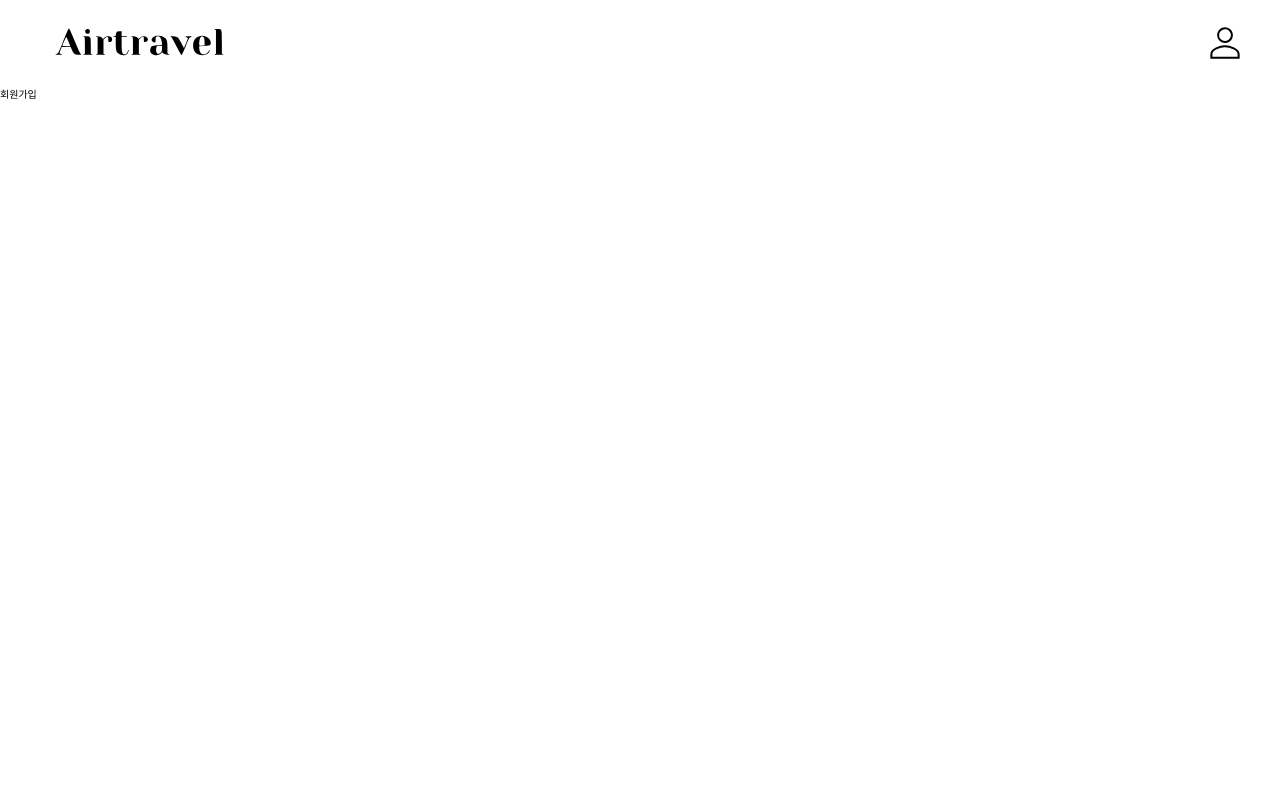
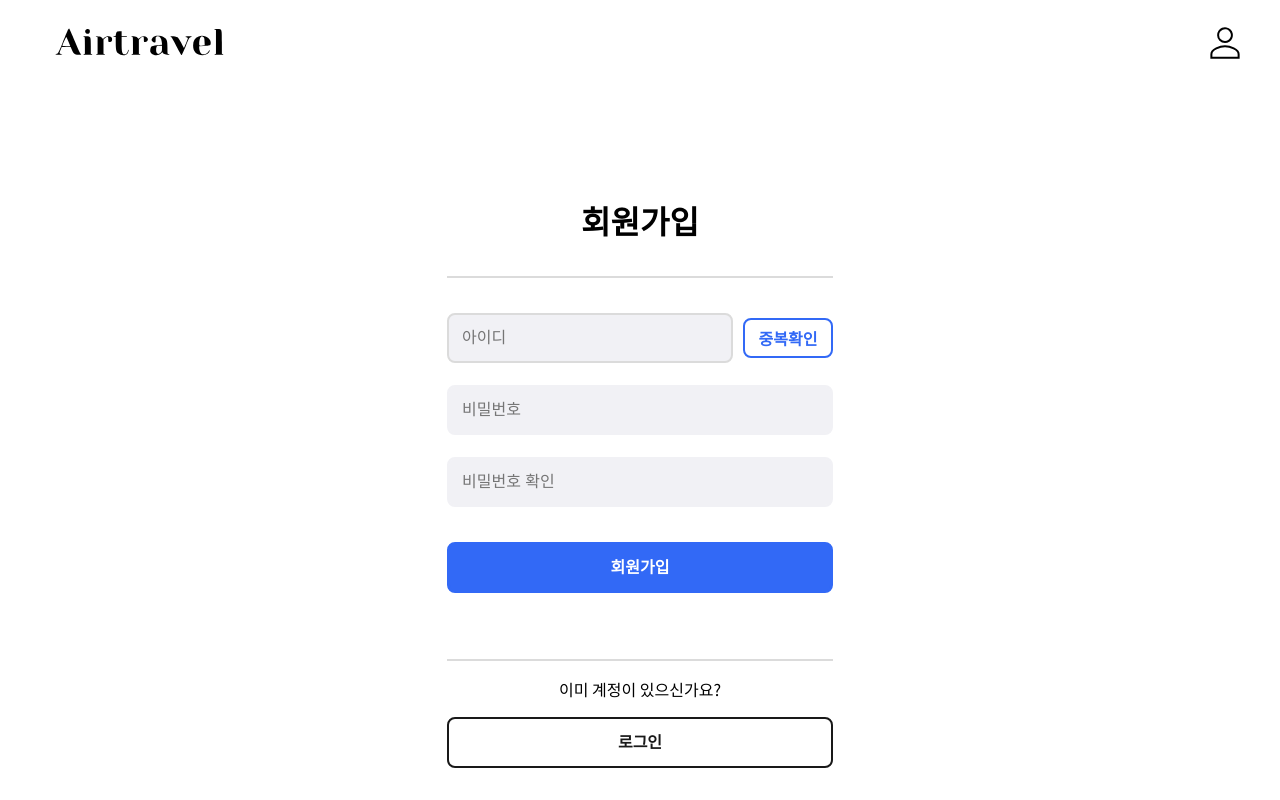
Before and after one commit to suyeonpi/Airtravel, a React (Create React App) app in the folder front/: page /signup in a window 1280 px wide. Built offline with nearby package versions, Linux system fonts and the light colour scheme.

Commit message:
signup component 회원가입 컴포넌트 마크업 완성

```diff
--- a/front/src/assets/scss/_jsh.scss
+++ b/front/src/assets/scss/_jsh.scss
@@ -71,3 +71,79 @@
     }
   }
 }
+
+.signup {
+  &-container {
+    margin-top: 11rem;
+    display: flex;
+    justify-content: center;
+  }
+
+  &-form {
+    width: 38.6666rem;
+
+    &.title {
+      margin-bottom: 3.2rem;
+      text-align: center;
+      font-size: 3.2rem;
+      font-weight: 700;
+    }
+
+    & .id__wrap {
+      display: flex;
+      justify-content: space-between;
+      align-items: center;
+      margin-top: 3.4666rem;
+    }
+
+    input[type="text"] {
+      width: 28.6666rem;
+    }
+
+    input[type="password"] {
+      width: 38.6666rem;
+      margin-top: 2.1333rem;
+    }
+  }
+
+  input[type="submit"] {
+    margin-top: 3.4666rem;
+    margin-bottom: 6.6666rem;
+  }
+
+  input[type="text"],
+  input[type="password"] {
+    padding: 1.3333rem;
+    font-size: 1.6rem;
+    height: 5.0666rem;
+    background-color: #f1f1f5;
+    border: 2px solid #f1f1f5;
+    border-radius: 8px;
+    &:focus {
+      border: 2px solid #dbdbdb;
+    }
+  }
+
+  &__question {
+    display: flex;
+    flex-direction: column;
+    align-items: center;
+
+    &-text {
+      margin-top: 2rem;
+      font-size: 1.6rem;
+      line-height: 1;
+      font-weight: 400;
+      color: #000000;
+    }
+
+    input[type="button"] {
+      margin-top: 2rem;
+      &:hover {
+        transition: 0.5s;
+        color: #ffffff;
+        background-color: #000000;
+      }
+    }
+  }
+}
--- a/front/src/assets/scss/common/_utils.scss
+++ b/front/src/assets/scss/common/_utils.scss
@@ -23,6 +23,17 @@
     border: 3px solid var(--main-blue-color);
     color: #fff;
   }
+  &__primary-outline {
+    &:hover {
+      transition: 0.3s;
+      color: #fff;
+      background-color: var(--main-blue-color);
+    }
+    background-color: #fff;
+    border-style: solid;
+    border-color: var(--main-blue-color);
+    color: var(--main-blue-color);
+  }
   &__light {
     background-color: #fff;
     border: 2px solid #191919;
@@ -38,7 +49,8 @@
     height: 5.0666rem;
   }
   &__small {
-    width: 8.0666rem;
+    border-width: 2px;
+    width: 9.0666rem;
     height: 4rem;
   }
 }
--- a/front/src/pages/SignupPage.jsx
+++ b/front/src/pages/SignupPage.jsx
@@ -1,7 +1,40 @@
 import React from "react";
 
 function SignupPage(props) {
-  return <div>회원가입</div>;
+  return (
+    <div className="signup signup-container">
+      <form className="signup-form">
+        <div className="signup-form title">회원가입</div>
+        <div className="divider"></div>
+        <div className="id__wrap">
+          <input autoFocus type="text" placeholder="아이디" />
+          <input
+            className="btn btn__small btn__primary-outline"
+            type="button"
+            value="중복확인"
+          />
+        </div>
+        <input type="password" placeholder="비밀번호" />
+        <input type="password" placeholder="비밀번호 확인" />
+        <input
+          className="btn btn__primary btn__large"
+          type="submit"
+          value="회원가입"
+        />
+        <div className="divider"></div>
+        <div className="signup__question">
+          <div className="signup__question-text">
+            <span>이미 계정이 있으신가요?</span>
+          </div>
+          <input
+            className="btn btn__light btn__large"
+            type="button"
+            value="로그인"
+          />
+        </div>
+      </form>
+    </div>
+  );
 }
 
 export default SignupPage;
```
